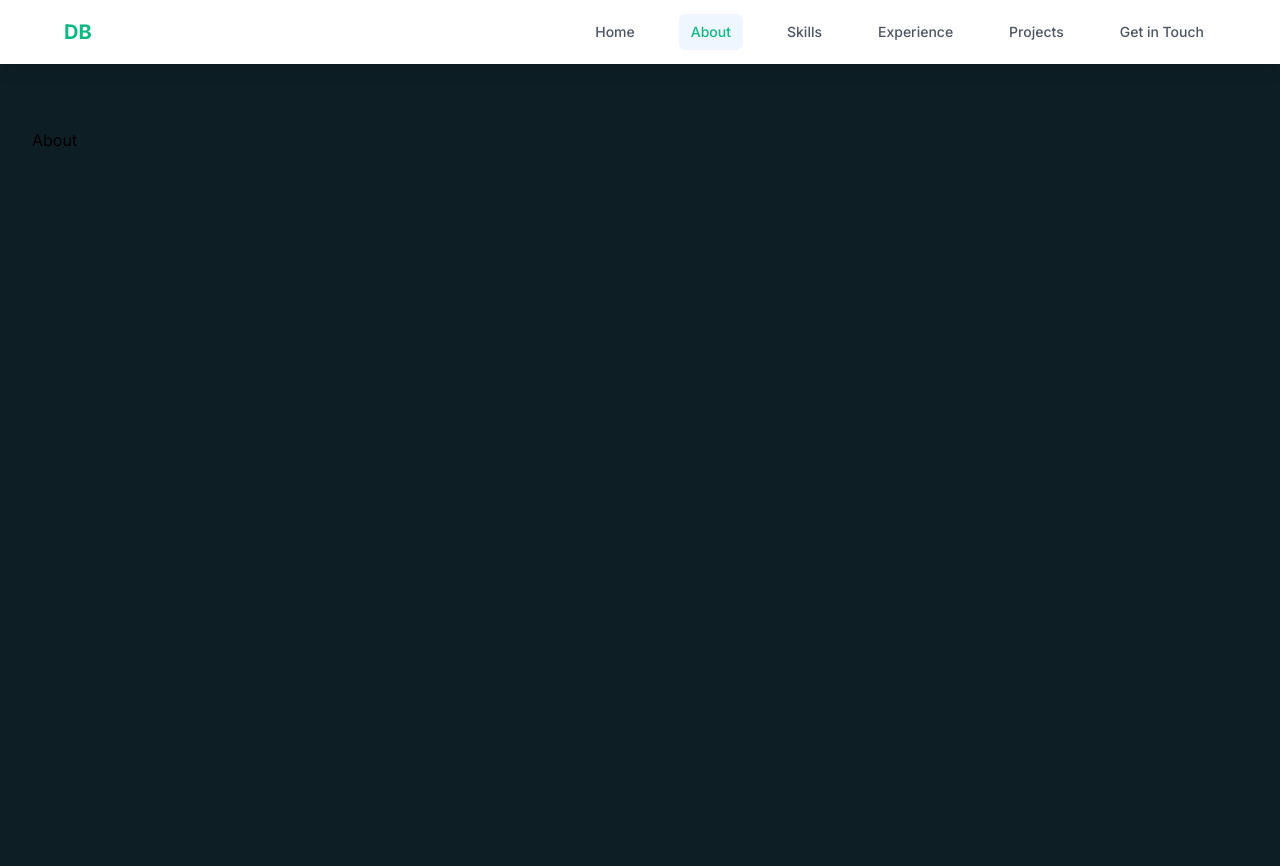
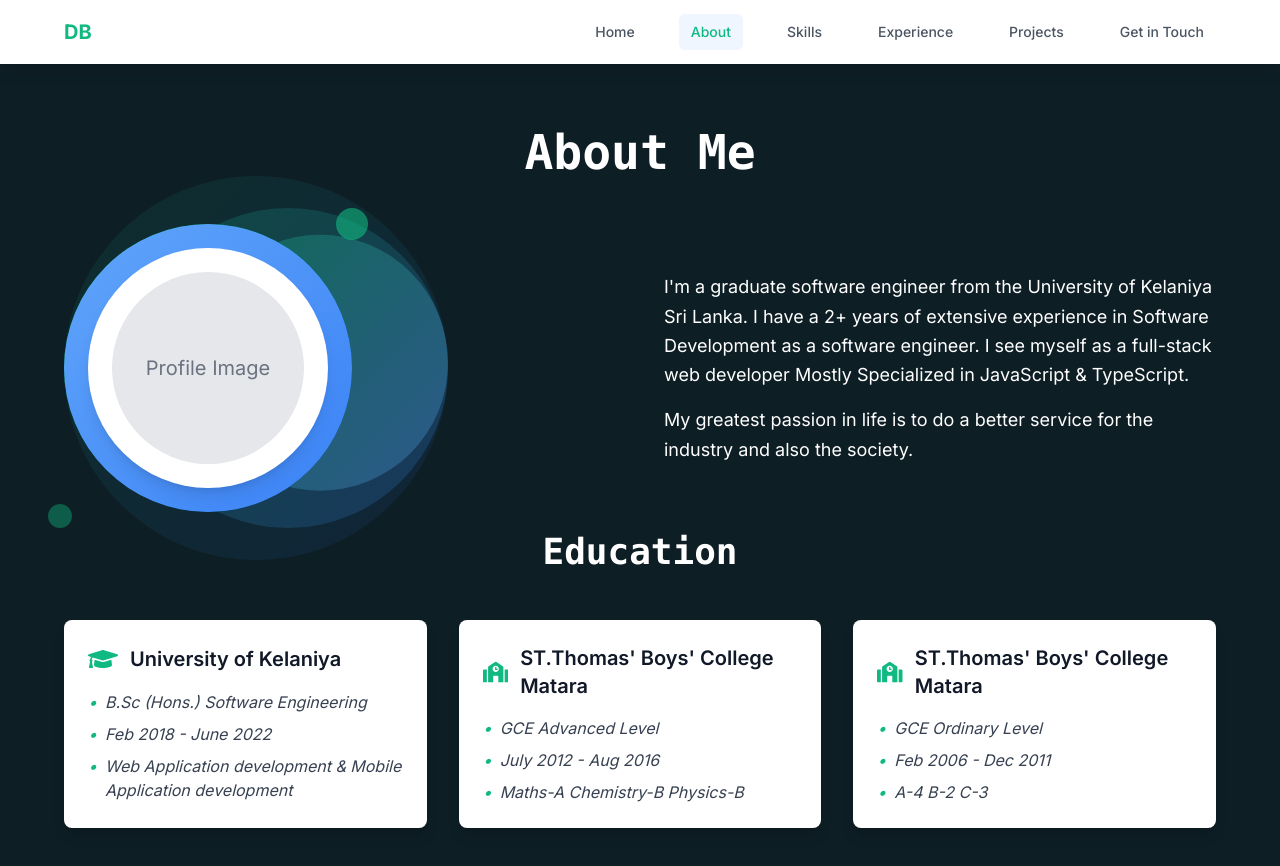
Before and after one commit to anjana6/New_portfolio, a React (Create React App) app: page /about in a window 1280 px wide. Shown: the top 866 px of the page. Before the commit the page ends 800 px from the top, so only its background shows below. Built offline with nearby package versions, Linux system fonts and the light colour scheme.

Commit message:
added content to about page

```diff
--- a/src/pages/About.js
+++ b/src/pages/About.js
@@ -1,10 +1,120 @@
 import React from 'react';
+import { FaGraduationCap, FaSchool } from 'react-icons/fa';
 
 const About = () => {
 
+  const educationData = [
+    {
+      id: 1,
+      title: 'University of Kelaniya',
+      icon: FaGraduationCap,
+      items: [
+        'B.Sc (Hons.) Software Engineering',
+        'Feb 2018 - June 2022',
+        'Web Application development & Mobile Application development'
+      ]
+    },
+    {
+      id: 2,
+      title: "ST.Thomas' Boys' College Matara",
+      icon: FaSchool,
+      items: [
+        'GCE Advanced Level',
+        'July 2012 - Aug 2016',
+        'Maths-A Chemistry-B Physics-B'
+      ]
+    },
+    {
+      id: 3,
+      title: "ST.Thomas' Boys' College Matara",
+      icon: FaSchool,
+      items: [
+        'GCE Ordinary Level',
+        'Feb 2006 - Dec 2011',
+        'A-4 B-2 C-3'
+      ]
+    }
+  ];
+
   return (
     <div className="section-padding">
-      About
+      <div className="container-custom">
+        <div className="mb-5">
+          <h1 className="text-4xl md:text-5xl font-bold text-white mb-12 text-center font-mono">
+            About Me
+          </h1>
+
+          <div className="relative">
+            <div className="hidden lg:block absolute left-0 top-0 w-1/2 h-full">
+              <div className="relative w-full h-full">
+                <div className="absolute right-1/3 top-1/2 transform -translate-y-1/2 w-96 h-96 bg-gradient-to-br from-primary to-blue-600 rounded-full opacity-10"></div>
+                <div className="absolute right-1/3 top-1/2 transform -translate-y-1/2 w-80 h-80 bg-gradient-to-br from-primary to-blue-500 rounded-full opacity-20"></div>
+                <div className="absolute right-1/3 top-1/3 transform -translate-y-1/3 w-64 h-64 bg-gradient-to-br from-primary to-blue-400 rounded-full opacity-30"></div>
+              </div>
+            </div>
+
+            <div className="grid lg:grid-cols-2 gap-12 items-center relative z-10">
+              <div className="flex justify-center lg:justify-start">
+                <div className="relative">
+                  <div className="w-56 h-56 lg:w-72 lg:h-72 rounded-full bg-gradient-to-br from-primary to-blue-600 flex items-center justify-center overflow-hidden">
+                    <div className="w-full h-full bg-gradient-to-br from-blue-400 to-blue-500 rounded-full flex items-center justify-center">
+                      <div className="w-5/6 h-5/6 bg-white rounded-full flex items-center justify-center shadow-lg">
+                        <div className="w-4/5 h-4/5 bg-gray-200 rounded-full flex items-center justify-center text-gray-500 text-lg lg:text-xl">
+                          Profile Image
+                        </div>
+                      </div>
+                    </div>
+                  </div>
+
+                  <div className="absolute -top-4 -right-4 w-8 h-8 bg-accent rounded-full opacity-60"></div>
+                  <div className="absolute -bottom-4 -left-4 w-6 h-6 bg-primary rounded-full opacity-40"></div>
+                </div>
+              </div>
+
+              <div className="text-lg text-white leading-relaxed">
+                <p>
+                  I'm a graduate software engineer from the University of Kelaniya Sri Lanka.
+                  I have a 2+ years of extensive experience in Software Development as a software engineer.
+                  I see myself as a full-stack web developer Mostly Specialized in JavaScript & TypeScript.
+                </p>
+                <p className="mt-4">
+                  My greatest passion in life is to do a better service for the industry and also the society.
+                </p>
+              </div>
+            </div>
+          </div>
+        </div>
+
+        <div>
+          <h2 className="text-3xl md:text-4xl font-bold text-white mb-12 text-center font-mono">
+            Education
+          </h2>
+
+          <div className="grid md:grid-cols-2 lg:grid-cols-3 gap-8">
+            {educationData.map((education) => (
+              <div
+                key={education.id}
+                className="bg-white rounded-lg shadow-lg p-6 hover:shadow-xl transition-shadow duration-300"
+              >
+                <div className="flex items-center mb-4">
+                  <education.icon className="text-3xl text-primary mr-3" />
+                  <h3 className="text-xl font-semibold text-gray-900">
+                    {education.title}
+                  </h3>
+                </div>
+                <ul className="space-y-2">
+                  {education.items.map((item, index) => (
+                    <li key={index} className="text-gray-700 flex items-start italic">
+                      <span className="text-primary mr-2">•</span>
+                      {item}
+                    </li>
+                  ))}
+                </ul>
+              </div>
+            ))}
+          </div>
+        </div>
+      </div>
     </div>
   );
 };
```
